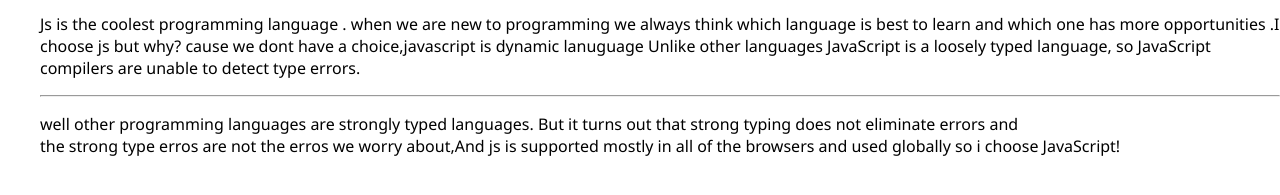
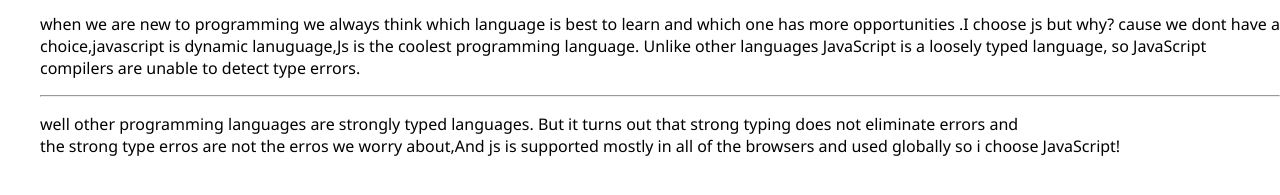
Before and after one commit to rahul5564/portfolio, a plain HTML site: page whyjs.html in a window 1280 px wide. Shown: the part 405-600 px from the top of the page. Drawn offline with Linux system fonts and the light colour scheme.

Commit message:
Update whyjs.html

```diff
--- a/whyjs.html
+++ b/whyjs.html
@@ -13,8 +13,8 @@
     <p>
         <img id="imagejs" src="https://cdn.mos.cms.futurecdn.net/EzgdmaCQuT84bgDL4fhXZS.jpg" alt="A js pic">
         <ul>
-            Js is the coolest programming language . when we are new to programming we always think which language is best to learn and  which one has more opportunities
-            .I choose js but why? cause we dont have a choice,javascript is dynamic lanuguage Unlike other languages JavaScript is a loosely typed language, so JavaScript compilers are unable to detect type
+             when we are new to programming we always think which language is best to learn and  which one has more opportunities
+            .I choose js but why? cause we dont have a choice,javascript is dynamic lanuguage,Js is the coolest programming language. Unlike other languages JavaScript is a loosely typed language, so JavaScript compilers are unable to detect type
              errors.
            </p>
            <hr>
```
